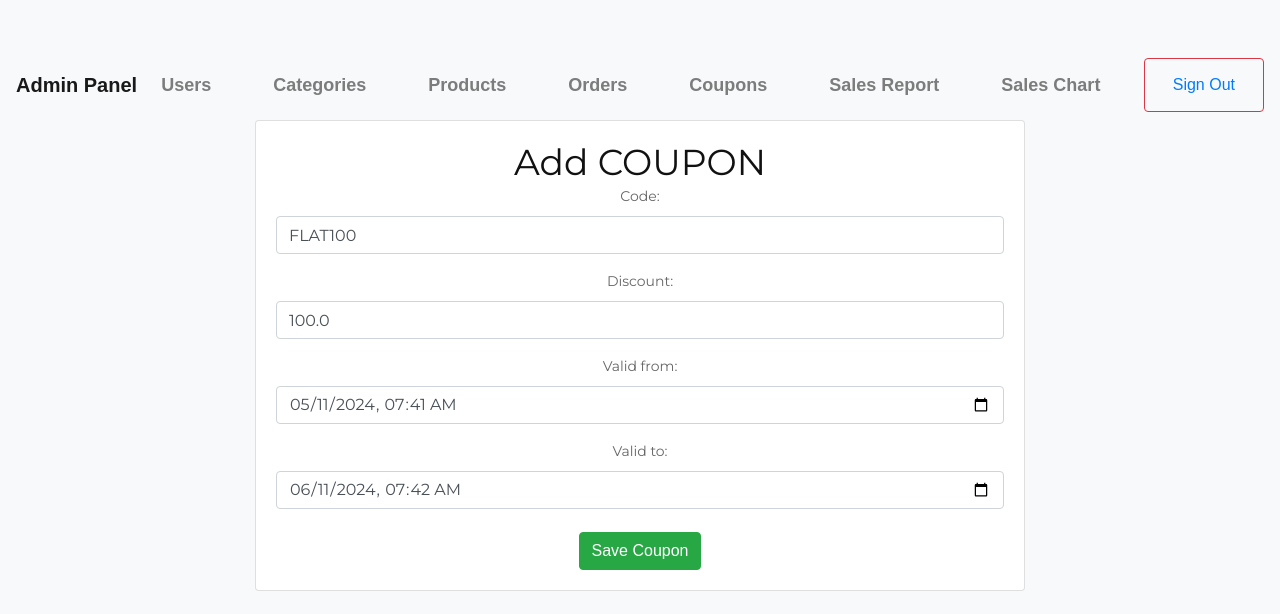
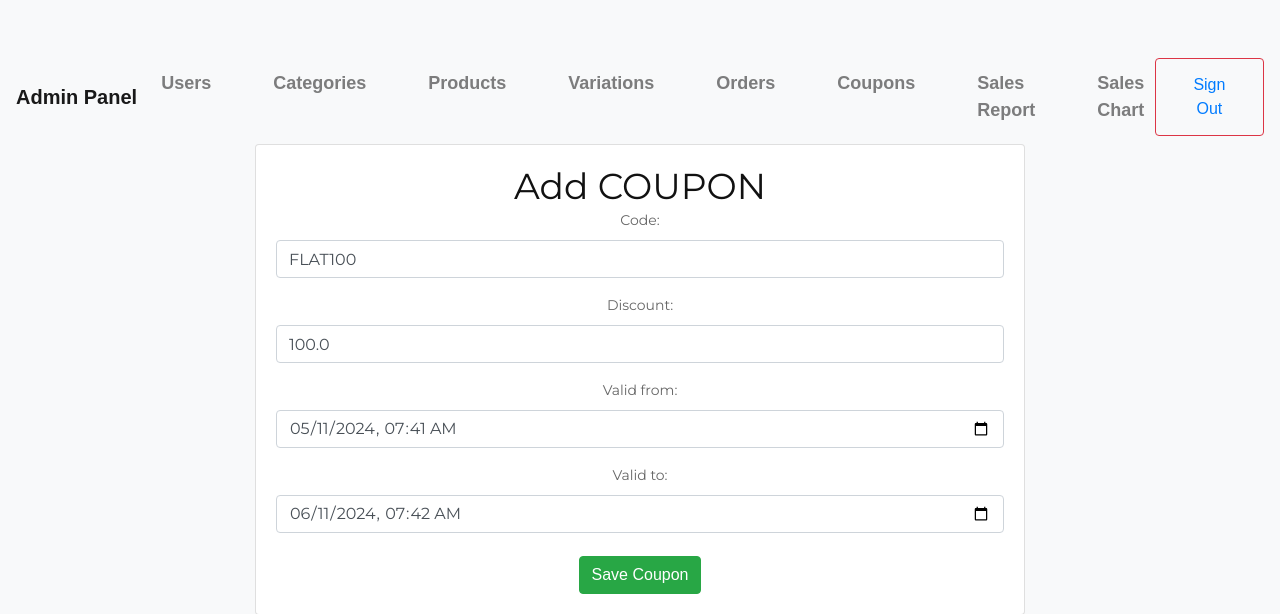
Before and after one commit to myself-ameesha/Ecommerce_project, a Django app: page /adminn/edit/coupon/8/ in a window 1280 px wide. Shown: the top 614 px of the page. Run offline with Django 4.2, Linux system fonts and the light colour scheme; data comes from the database, SQL or seed files in the repository; some libraries are stand-ins or nearby versions.

Commit message:
adminbase.html

```diff
--- a/templates/adminn/adminbase.html
+++ b/templates/adminn/adminbase.html
@@ -65,6 +65,9 @@
               <a class="nav-link" href="{% url 'adminn:productlist' %}">Products</a>
             </li>
             <li class="nav-item">
+              <a class="nav-link" href="{% url 'adminn:variationlist'  %}">Variations</a>
+            </li>
+            <li class="nav-item">
               <a class="nav-link" href="{% url 'adminn:orderlist' %}">Orders</a>
             </li>
             <li class="nav-item">
@@ -76,6 +79,8 @@
             <li class="nav-item">
               <a class="nav-link" href="{% url 'adminn:custom_admin_homepage' %}">Sales Chart</a>
             </li>
+
+
           </ul>
           <form class="form-inline my-2 my-lg-0">
             <button class="btn btn-outline-danger my-2 my-sm-0" type="submit"><a class="nav-link" href="{% url 'logout' %}">Sign Out</button></a>
```
